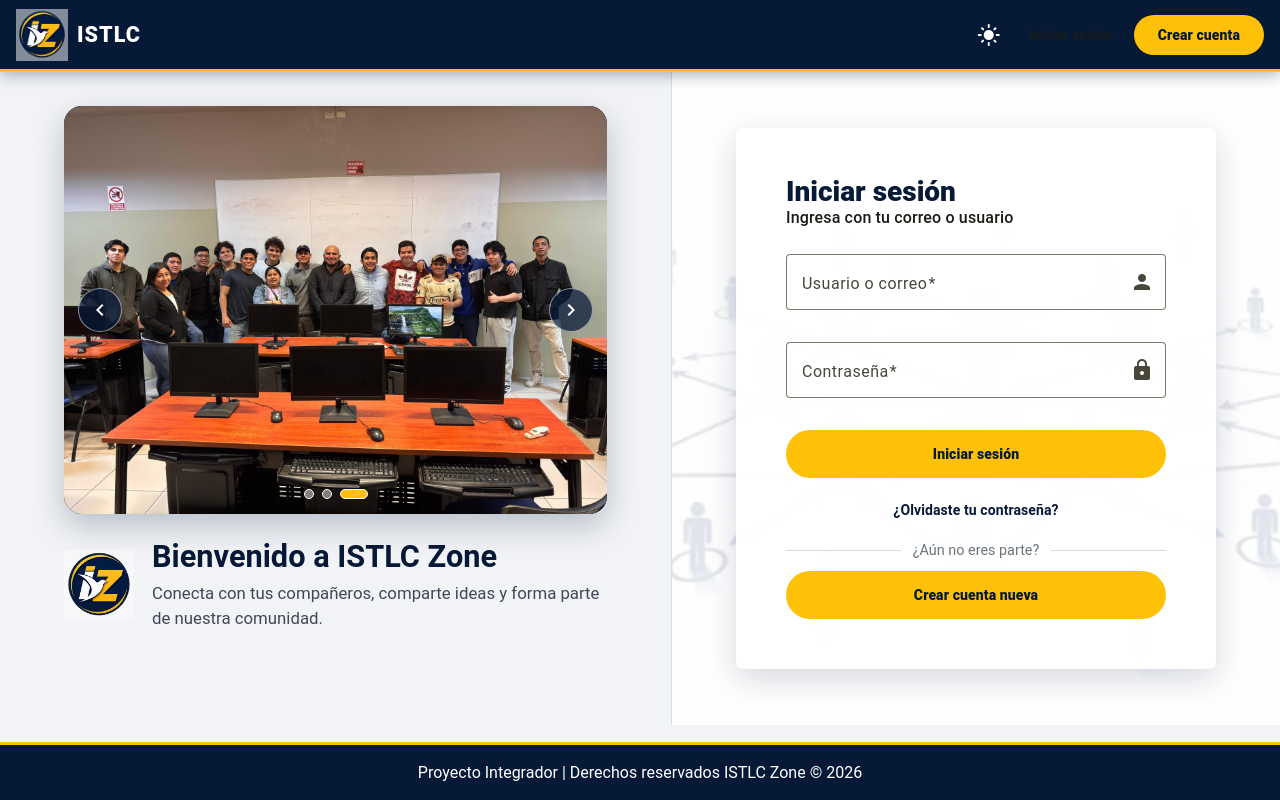
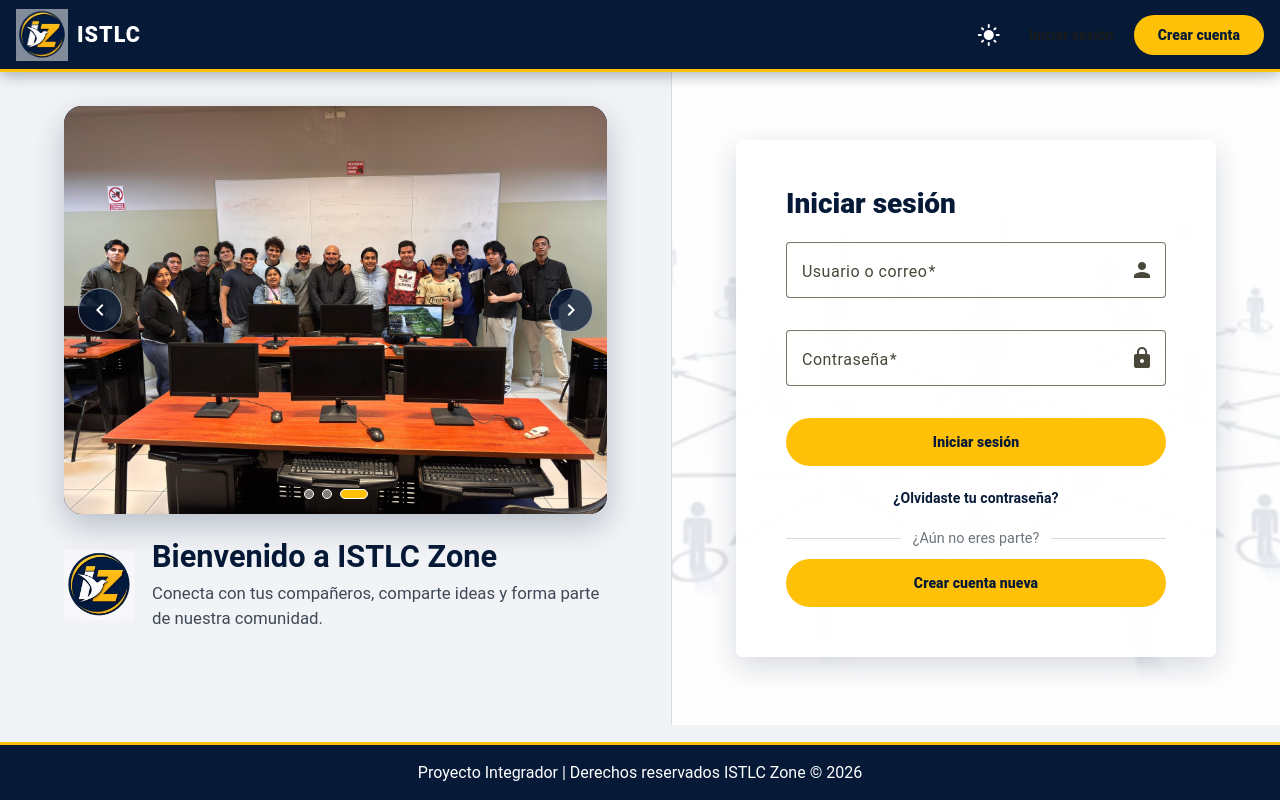
Before and after one commit to Carmen-Quijije/Proyecto_ISTLC_Zone, an Angular app in the folder frontend-angular/: page /iniciarSesion in a window 1280 px wide. Built offline with nearby package versions, Linux system fonts and the light colour scheme.

Commit message:
Arreglo inicio sesion

```diff
--- a/frontend-angular/src/app/autenticacion/iniciar-sesion/iniciar-sesion.html
+++ b/frontend-angular/src/app/autenticacion/iniciar-sesion/iniciar-sesion.html
@@ -48,7 +48,6 @@
     <mat-card class="tarjeta-acceso">
       <mat-card-header>
         <mat-card-title>Iniciar sesión</mat-card-title>
-        <mat-card-subtitle>Ingresa con tu correo o usuario</mat-card-subtitle>
       </mat-card-header>
       <mat-card-content>
         <!-- Formulario reactivo: valida los datos antes de llamar a iniciarSesion(). -->
```
